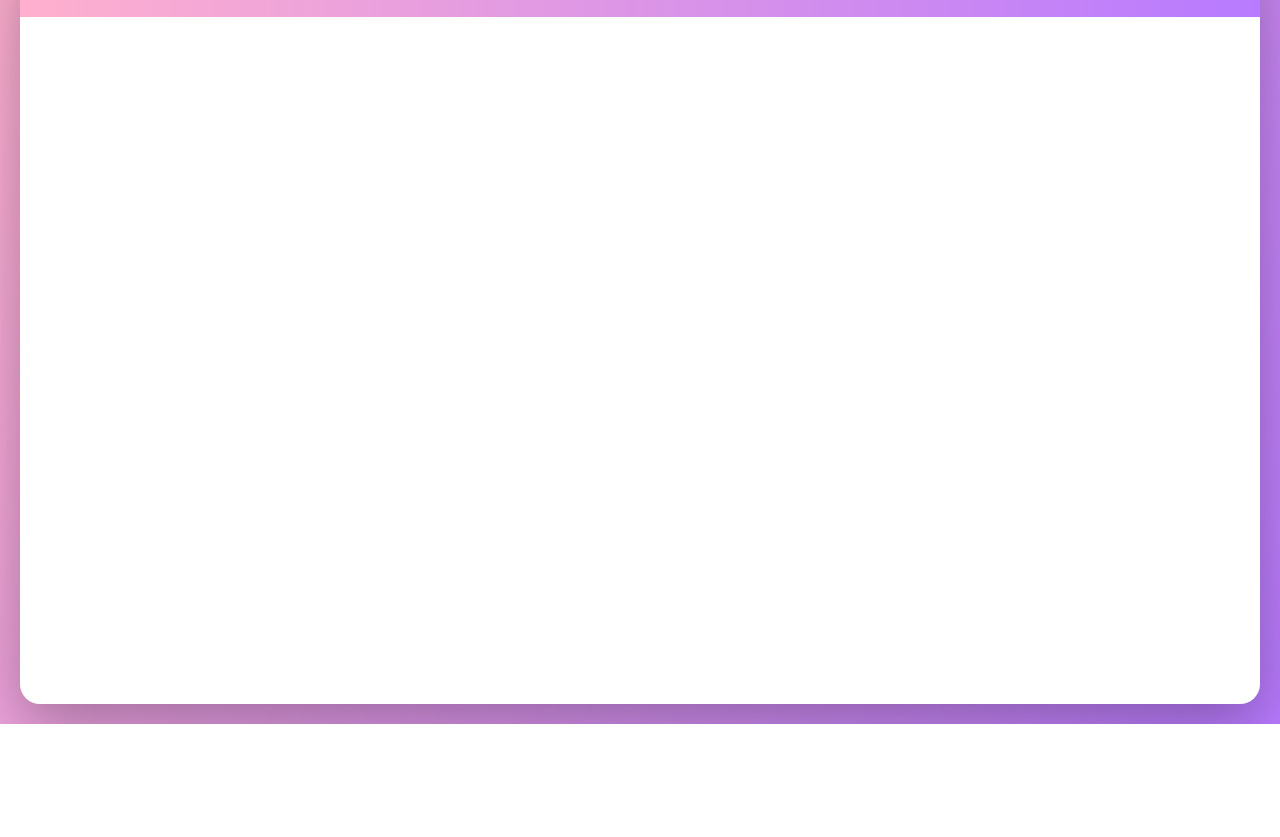
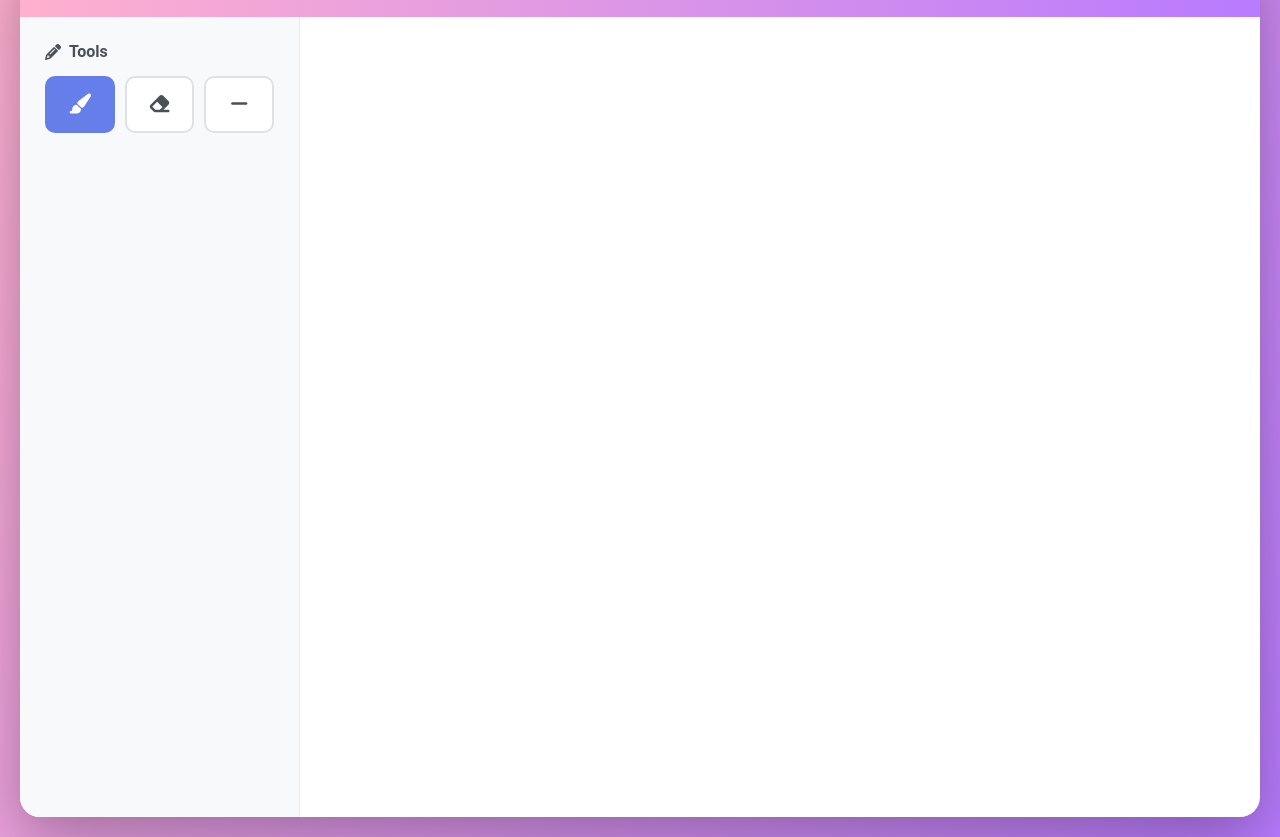
Before and after one commit to kannadhasan2/Collborative_Drawing_canvas, a plain HTML site: page client/index.html in a window 1280 px wide. Shown: the part 76-913 px from the top of the page. Before the commit the page ends 800 px from the top, so only its background shows below. Drawn offline with Linux system fonts and the light colour scheme.

Commit message:
feat: add drawing tools

```diff
--- a/client/index.html
+++ b/client/index.html
@@ -21,6 +21,26 @@
                 </span>
             </div>
         </header>
+
+        <div class="main-content">
+            <!-- Left Side bar -->
+            <aside class="sidebar">
+                <div class="tool-section">
+                    <h3><i class="fas fa-pencil-alt"></i> Tools</h3>
+                    <div class="tool-buttons">
+                        <button class="tool-btn active" title="Brush">
+                            <i class="fas fa-paint-brush"></i>
+                        </button>
+                        <button class="tool-btn" title="Eraser">
+                            <i class="fas fa-eraser"></i>
+                        </button>
+                        <button class="tool-btn" title="Line">
+                            <i class="fas fa-minus"></i>
+                        </button>
+                    </div>
+                </div>
+            </aside>
+        </div>
     </div>
 
 </body>
--- a/client/style.css
+++ b/client/style.css
@@ -85,3 +85,67 @@ body {
 .user-count i {
     margin-right: 5px;
 }
+
+
+.main-content {
+    display: flex;
+    min-height: 800px;
+}
+
+.sidebar {
+    width: 280px;
+    background: #f8f9fa;
+    padding: 25px;
+    border-right: 1px solid #e9ecef;
+    overflow-y: auto;
+}
+
+.tool-section,
+.color-section,
+.size-section,
+.action-section,
+.users-section {
+    margin-bottom: 30px;
+}
+
+.tool-section h3,
+.color-section h3,
+.size-section h3,
+.action-section h3,
+.users-section h3 {
+    font-size: 16px;
+    color: #495057;
+    margin-bottom: 15px;
+    display: flex;
+    align-items: center;
+    gap: 8px;
+}
+
+.tool-buttons {
+    display: grid;
+    grid-template-columns: repeat(3, 1fr);
+    gap: 10px;
+}
+
+.tool-btn {
+    background: white;
+    border: 2px solid #dee2e6;
+    border-radius: 10px;
+    padding: 15px;
+    cursor: pointer;
+    transition: all 0.2s;
+    font-size: 20px;
+    color: #495057;
+}
+
+.tool-btn:hover {
+    border-color: #7cea66;
+    transform: translateY(-2px);
+    box-shadow: 0 5px 15px rgba(0, 0, 0, 0.1);
+}
+
+.tool-btn.active {
+    background: #667eea;
+    color: white;
+    border-color: #667eea;
+}
```
